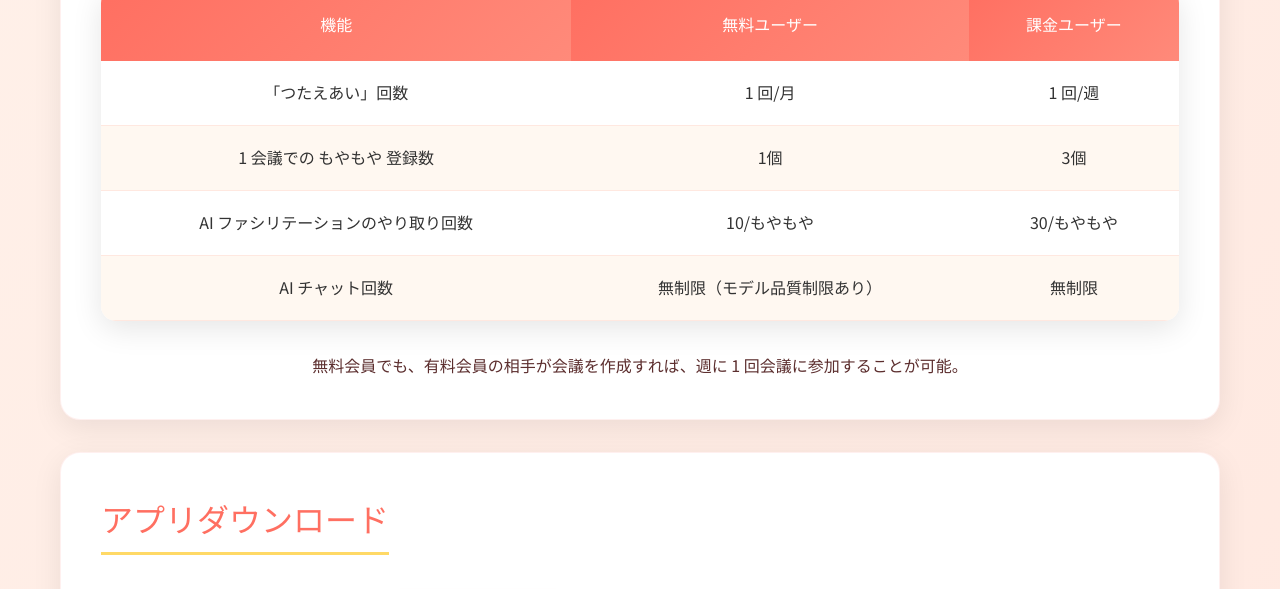
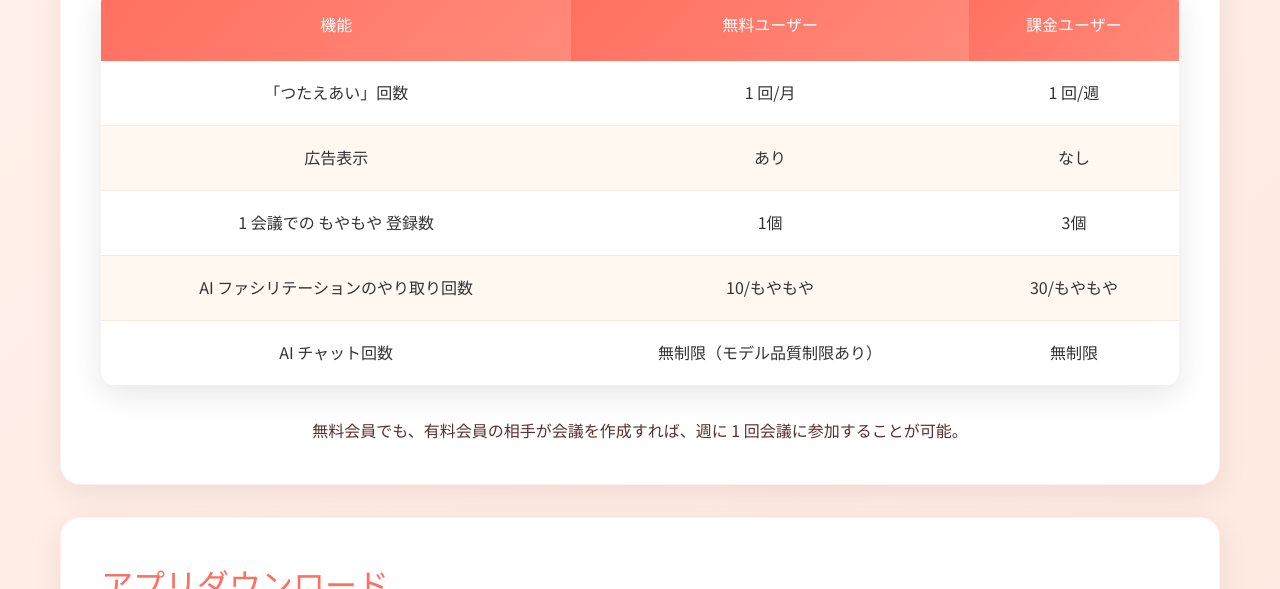
Before and after one commit to matatabinoneko/matatabinoneko.github.io, a plain HTML site: page communication-with-partner/index.html in a window 1280 px wide. Shown: the part 2520-3109 px from the top of the page. Drawn offline with Linux system fonts and the light colour scheme.

Commit message:
update muturly web page

```diff
--- a/communication-with-partner/index.html
+++ b/communication-with-partner/index.html
@@ -461,6 +461,11 @@
                                 <td>1 回/週</td>
                             </tr>
                             <tr>
+                                <td>広告表示</td>
+                                <td>あり</td>
+                                <td>なし</td>
+                            </tr>
+                            <tr>
                                 <td>1 会議での もやもや 登録数</td>
                                 <td>1個</td>
                                 <td>3個</td>
```
